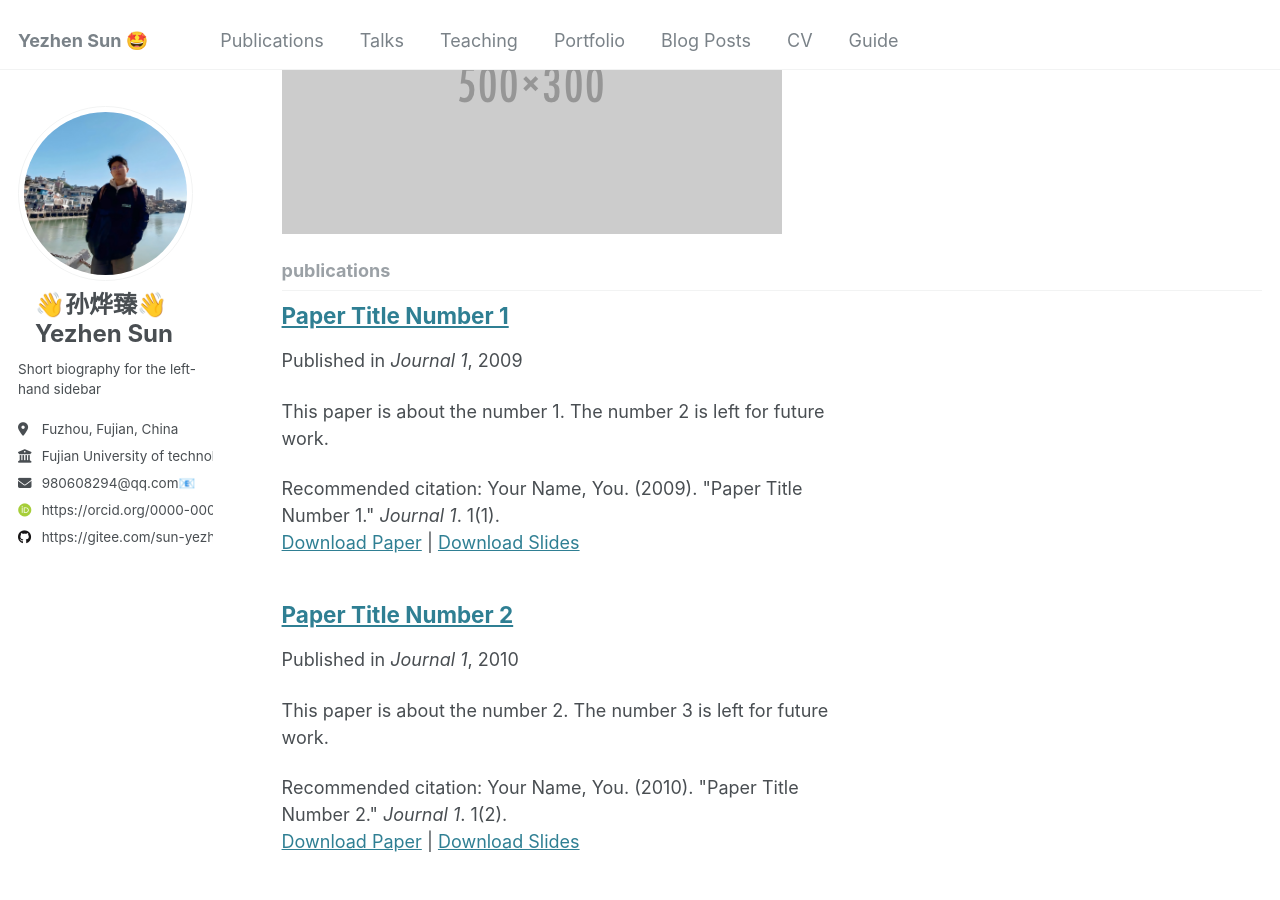
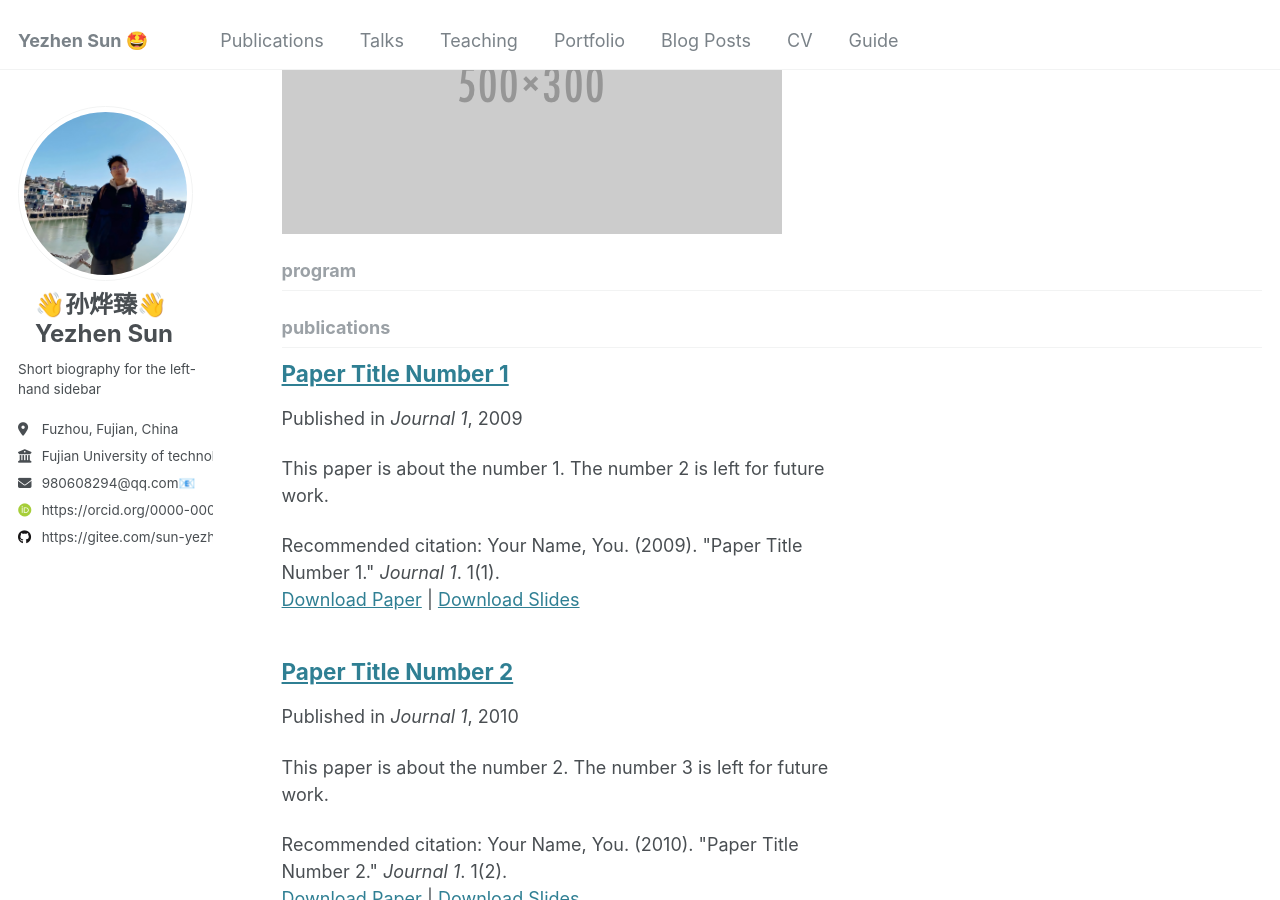
Before and after one commit to yuyuasd/yuyuasd.github.io, a Jekyll site: the page built from _pages/collection-archive.html, in a window 1280 px wide and 900 px high, scrolled down 858 px. Built offline with Jekyll 4.4.1, drawn with Linux system fonts in a browser that asks for light colours; some web fonts are replaced.

Commit message:
更新: 修改配置文件中的项目名称为英文

```diff
--- a/_config.yml
+++ b/_config.yml
@@ -224,7 +224,7 @@ collections:
   talks:
     output: true
     permalink: /:collection/:path/
-  项目:
+  program:
     output: true
     permalink: /:collection/:path/
 
@@ -289,7 +289,7 @@ defaults:
       path: ""
       type: program
     values:
-      layout: program
+      layout: 项目
       author_profile: true
       share: true
 
```
